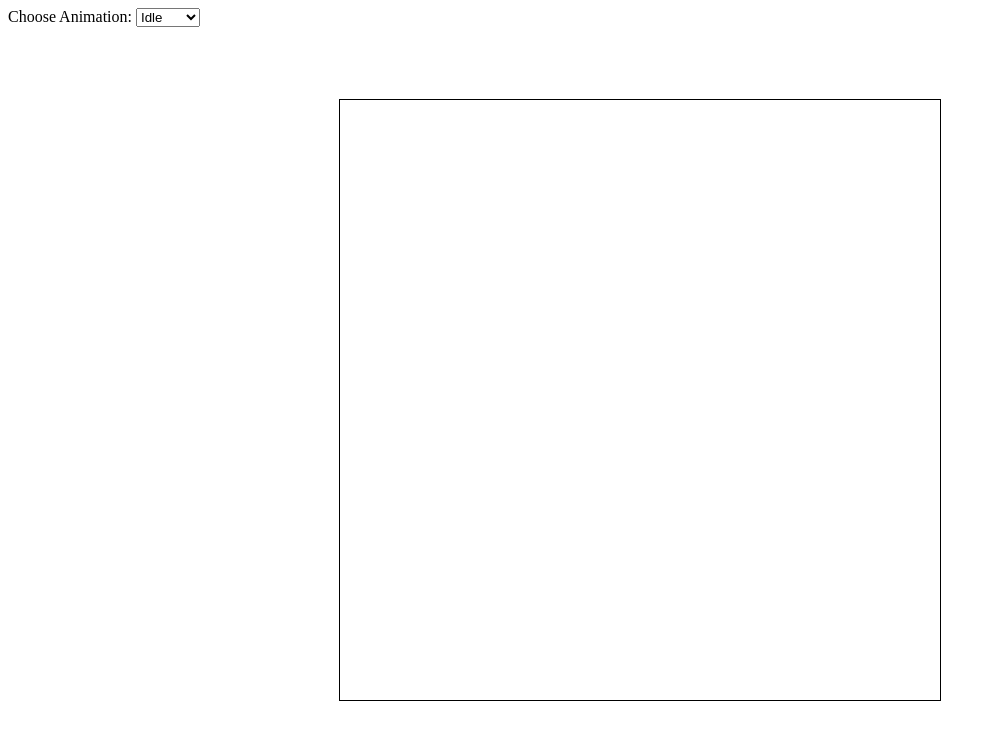
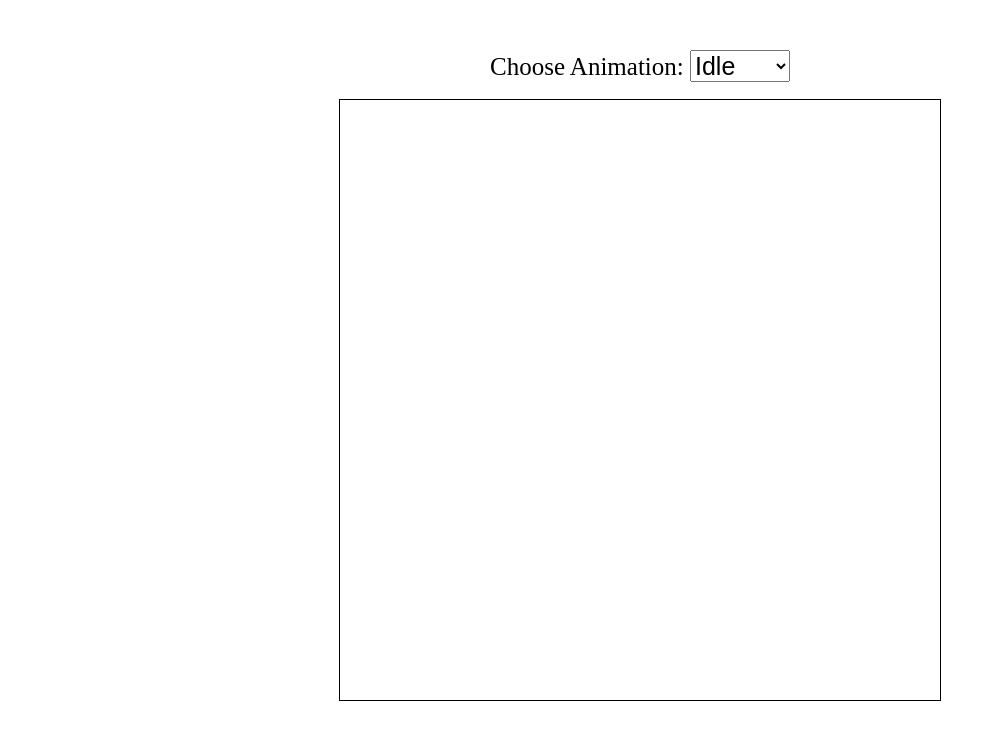
Before and after one commit to hanbit10/Game-Developement, a plain HTML site: page index.html in a window 1280 px wide. Shown: the whole page, without its empty margins (0-996 px from the left). Drawn offline with Linux system fonts and the light colour scheme.

Commit message:
Canvas: update code

```diff
--- a/script.js
+++ b/script.js
@@ -1,4 +1,9 @@
+let playerState = "run";
 const canvas = document.getElementById("canvas1");
+const dropdown = document.getElementById("animations");
+dropdown.addEventListener("change", function (e) {
+  playerState = e.target.value;
+});
 const ctx = canvas.getContext("2d");
 const CANVAS_WIDTH = (canvas.width = 600);
 const CANVAS_HEIGHT = (canvas.height = 600);
@@ -19,7 +24,6 @@ const spriteAnimations = [
   // "run" = {},
 ];
 
-let playerState = "run";
 const animationStates = [
   {
     name: "idle",
--- a/style.css
+++ b/style.css
@@ -7,3 +7,17 @@
   width: 600px;
   height: 600px;
 }
+
+.controls {
+  position: absolute;
+  z-index: 10;
+  top: 50px;
+  left: 50%;
+  transform: translate(-50%);
+}
+
+.controls,
+select,
+option {
+  font-size: 25px;
+}
```
